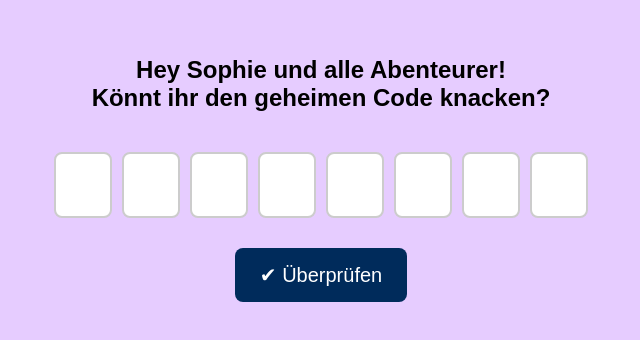
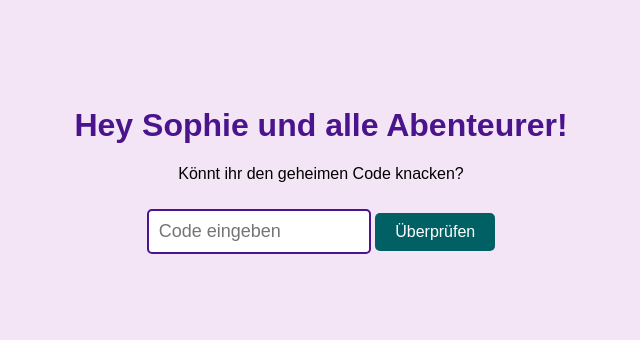
Before and after one commit to ThegreatestProgrammierer/Schnitzeljagd, a plain HTML site: page docs/index.html in a window 1280 px wide. Shown: the part 230-570 px from the top of the page, without its empty margins (319-959 px from the left). Drawn offline with Linux system fonts and the light colour scheme.

Commit message:
Update index.html

```diff
--- a/docs/index.html
+++ b/docs/index.html
@@ -3,125 +3,75 @@
 <head>
     <meta charset="UTF-8">
     <meta name="viewport" content="width=device-width, initial-scale=1.0">
-    <title>Geheimer Code</title>
+    <title>Code Abenteurer</title>
     <style>
         body {
-            background-color: #E6CCFF; /* Pastelllila */
-            color: black;
+            background-color: #f3e5f5; /* Pastelllila Hintergrund */
+            font-family: 'Arial', sans-serif;
             display: flex;
-            flex-direction: column;
+            justify-content: center;
             align-items: center;
-            justify-content: center;
             height: 100vh;
-            font-family: Arial, sans-serif;
+            margin: 0;
             text-align: center;
-            padding: 20px;
-            margin: 0;
         }
-        h2 {
-            font-size: 24px;
+        h1 {
+            color: #4a148c;
         }
-        .code-container {
-            display: flex;
-            gap: 10px;
+        .input-container {
             margin-top: 20px;
         }
-        input {
-            width: 50px;
-            height: 60px;
-            font-size: 28px;
-            text-align: center;
-            background: white;
-            color: black;
-            border: 2px solid #ccc;
-            border-radius: 8px;
+        input[type="text"] {
+            padding: 10px;
+            width: 200px;
+            font-size: 18px;
+            border: 2px solid #4a148c;
+            border-radius: 5px;
         }
         button {
-            margin-top: 30px;
-            padding: 15px 25px;
-            font-size: 20px;
-            background-color: #002B5B; /* Marineblau */
+            background-color: #006064; /* Marineblau */
             color: white;
             border: none;
-            border-radius: 8px;
+            padding: 10px 20px;
+            margin-top: 10px;
+            font-size: 16px;
+            border-radius: 5px;
             cursor: pointer;
         }
         button:hover {
-            background-color: #001F40; /* Dunkleres Blau */
+            background-color: #004d40; /* Etwas dunkler */
         }
-        #message {
+        .success {
+            display: none;
+            color: green;
+            font-size: 24px;
             margin-top: 20px;
-            font-size: 22px;
         }
-        .confetti {
-            position: absolute;
-            width: 10px;
-            height: 10px;
-            background-color: red;
-            opacity: 0.7;
-            animation: fall linear infinite;
-        }
-        @keyframes fall {
-            0% { transform: translateY(-10px) rotate(0deg); }
-            100% { transform: translateY(100vh) rotate(360deg); }
+        .error {
+            display: none;
+            color: red;
+            font-size: 18px;
+            margin-top: 20px;
         }
     </style>
 </head>
 <body>
-    <h2>Hey Sophie und alle Abenteurer!<br> Könnt ihr den geheimen Code knacken?</h2>
-    <div class="code-container">
-        <input type="text" maxlength="1" id="input1">
-        <input type="text" maxlength="1" id="input2">
-        <input type="text" maxlength="1" id="input3">
-        <input type="text" maxlength="1" id="input4">
-        <input type="text" maxlength="1" id="input5">
-        <input type="text" maxlength="1" id="input6">
-        <input type="text" maxlength="1" id="input7">
-        <input type="text" maxlength="1" id="input8">
+    <div>
+        <h1>Hey Sophie und alle Abenteurer!</h1>
+        <p>Könnt ihr den geheimen Code knacken?</p>
+        <div class="input-container">
+            <form action="erfolgreich.html">
+                <input type="text" name="code" placeholder="Code eingeben" required>
+                <button type="submit">Überprüfen</button>
+            </form>
+        </div>
+
+        <div class="success">
+            <p>Super gemacht! Du hast den Code geknackt!</p>
+        </div>
+        <div class="error">
+            <p>Leider falsch. Versuche es nochmal!</p>
+        </div>
     </div>
-    <button onclick="checkCode()">✔ Überprüfen</button>
-    <p id="message"></p>
-
-    <script>
-        const correctCode = "12345678"; // Der richtige achtstellige Code
-
-        function checkCode() {
-            const inputs = document.querySelectorAll("input");
-            let enteredCode = "";
-            inputs.forEach(input => enteredCode += input.value);
-
-            if (enteredCode === correctCode) {
-                document.getElementById("message").textContent = "🎉 Super gemacht! 🎉";
-                document.getElementById("message").style.color = "green";
-                startConfetti();
-            } else {
-                document.getElementById("message").textContent = "❌ Falsch! Versuche es erneut.";
-                document.getElementById("message").style.color = "red";
-            }
-        }
-
-        // Automatischer Fokus-Wechsel beim Eingeben
-        document.querySelectorAll("input").forEach((input, index, array) => {
-            input.addEventListener("input", () => {
-                if (input.value.length === 1 && index < array.length - 1) {
-                    array[index + 1].focus();
-                }
-            });
-        });
-
-        // Konfetti-Funktion
-        function startConfetti() {
-            for (let i = 0; i < 50; i++) {
-                let confetti = document.createElement("div");
-                confetti.classList.add("confetti");
-                document.body.appendChild(confetti);
-                confetti.style.left = Math.random() * window.innerWidth + "px";
-                confetti.style.backgroundColor = ["#ff0000", "#ff8000", "#ffff00", "#00ff00", "#0000ff", "#8000ff"][Math.floor(Math.random() * 6)];
-                confetti.style.animationDuration = (Math.random() * 2 + 3) + "s";
-
-                setTimeout(() => confetti.remove(), 3000);
-            }
-        }
-    </script>
 </body>
 </html>
```
